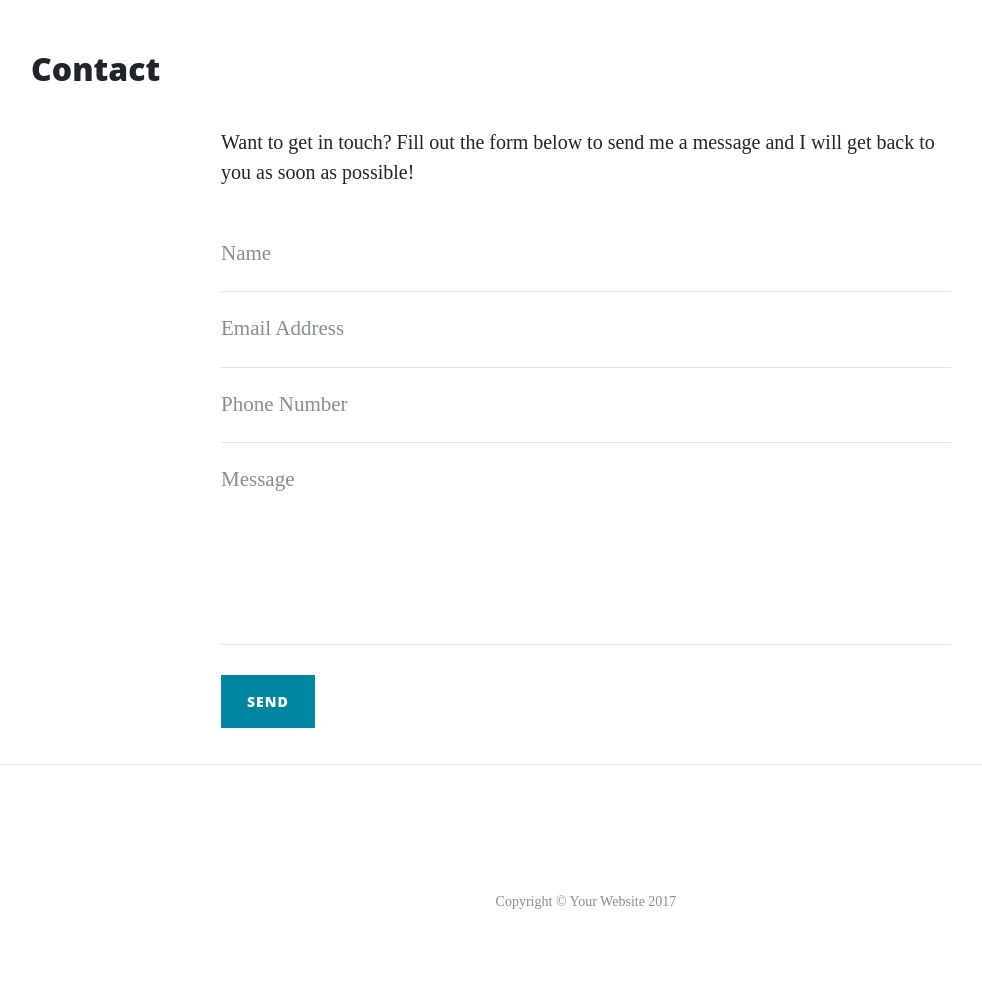
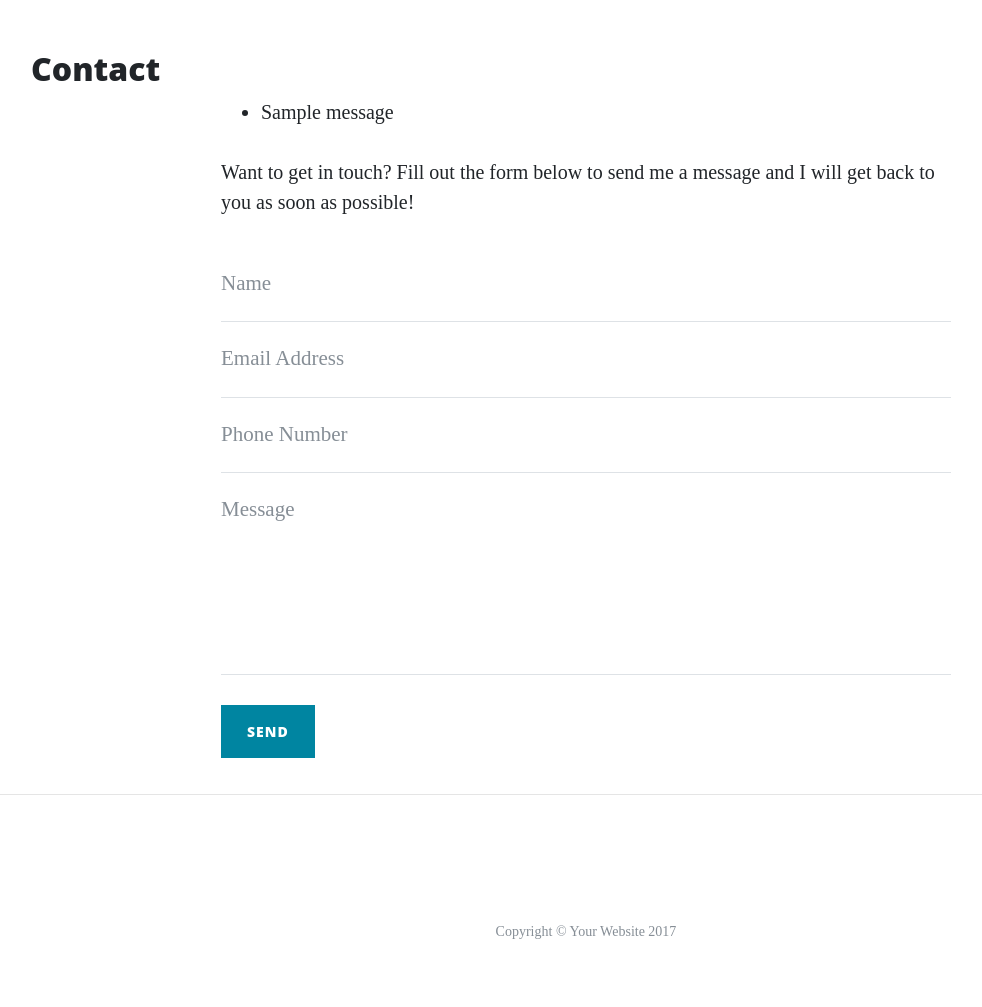
Before and after one commit to valentina-b/flask-ci-units, a Flask app: page /contact in a window 1280 px wide. Shown: the part 628-1635 px from the top of the page, without its empty margins (54-1036 px from the left). Before the commit the page ends 1537 px from the top, so only its background shows below. Run offline with Flask 2, Linux system fonts and the light colour scheme; one stand-in notice (Sample message) is shown; some libraries are stand-ins or nearby versions.

Commit message:
Add flash function

```diff
--- a/run.py
+++ b/run.py
@@ -1,8 +1,9 @@
 import os
 import json
-from flask import Flask, render_template
+from flask import Flask, render_template, request, flash
 
 app = Flask(__name__)
+app.secret_key = 'some_secret'
 
 
 @app.route('/')
@@ -31,8 +32,12 @@ def about_member(member_name):
     return render_template("member.html", member=member)
 
 
-@app.route('/contact')
+@app.route('/contact', methods=["GET", "POST"])
 def contact():
+    if request.method == "POST":
+        flash("Thanks {}, we have received your message".format(
+            request.form["name"]
+        ))
     return render_template("contact.html", page_title="Contact")
 
 
--- a/templates/contact.html
+++ b/templates/contact.html
@@ -3,10 +3,16 @@
 
 <div class="row">
     <div class="col-lg-8 col-md-10 mx-auto">
-
+        {% with messages = get_flashed_messages() %} {% if messages %}
+        <ul class="flashes">
+            {% for message in messages %}
+            <li>{{ message }}</li>
+            {% endfor %}
+        </ul>
+        {% endif %} {% endwith %}
         <p>Want to get in touch? Fill out the form below to send me a message and I will get back to you as soon as possible!</p>
 
-        <form>
+        <form method="POST" name="sentMessage" id="contactForm">
             <div class="control-group">
                 <div class="form-group floating-label-form-group controls">
                     <label>Name</label>
```
Also changed, not shown: templates/about.html (line endings or trailing spaces).
